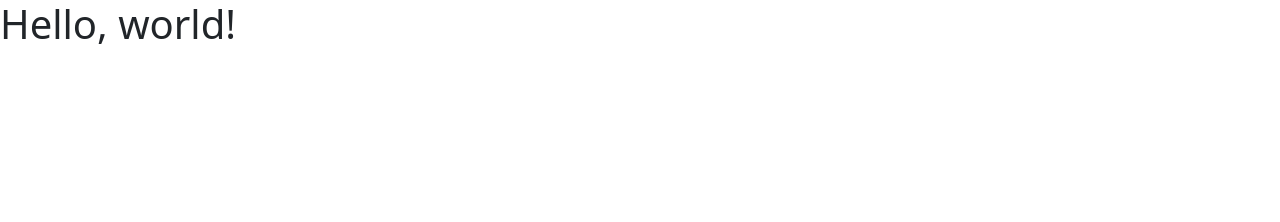
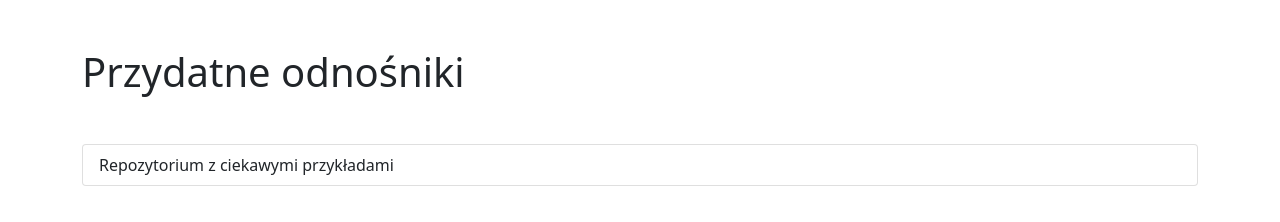
Before and after one commit to marcinkleczek/marcinkleczek.github.io, a plain HTML site: page index.html in a window 1280 px wide. Drawn offline with nearby package versions, Linux system fonts and the light colour scheme.

Commit message:
Dodany odnośnik do repo

```diff
--- a/index.html
+++ b/index.html
@@ -8,20 +8,22 @@
     <!-- Bootstrap CSS -->
     <link href="https://cdn.jsdelivr.net/npm/bootstrap@5.1.3/dist/css/bootstrap.min.css" rel="stylesheet" integrity="sha384-1BmE4kWBq78iYhFldvKuhfTAU6auU8tT94WrHftjDbrCEXSU1oBoqyl2QvZ6jIW3" crossorigin="anonymous">
 
-    <title>Hello, world!</title>
+    <title>Linki</title>
   </head>
   <body>
-    <h1>Hello, world!</h1>
 
-    <!-- Optional JavaScript; choose one of the two! -->
+    <div class="container mt-5">
+	<div class="row">
+	    <div class="col">
+		<h1>Przydatne odnośniki</h1>
+		<div class="list-group mt-5">
+		  <a href="https://github.com/marcinkleczek/pracownia-stron" class="list-group-item list-group-item-action" aria-current="true">
+		    Repozytorium z ciekawymi przykładami
+		  </a>
+	    </div>
+	</div>
+    </div>
 
-    <!-- Option 1: Bootstrap Bundle with Popper -->
-    <script src="https://cdn.jsdelivr.net/npm/bootstrap@5.1.3/dist/js/bootstrap.bundle.min.js" integrity="sha384-ka7Sk0Gln4gmtz2MlQnikT1wXgYsOg+OMhuP+IlRH9sENBO0LRn5q+8nbTov4+1p" crossorigin="anonymous"></script>
 
-    <!-- Option 2: Separate Popper and Bootstrap JS -->
-    <!--
-    <script src="https://cdn.jsdelivr.net/npm/@popperjs/core@2.10.2/dist/umd/popper.min.js" integrity="sha384-7+zCNj/IqJ95wo16oMtfsKbZ9ccEh31eOz1HGyDuCQ6wgnyJNSYdrPa03rtR1zdB" crossorigin="anonymous"></script>
-    <script src="https://cdn.jsdelivr.net/npm/bootstrap@5.1.3/dist/js/bootstrap.min.js" integrity="sha384-QJHtvGhmr9XOIpI6YVutG+2QOK9T+ZnN4kzFN1RtK3zEFEIsxhlmWl5/YESvpZ13" crossorigin="anonymous"></script>
-    -->
   </body>
 </html>
```
